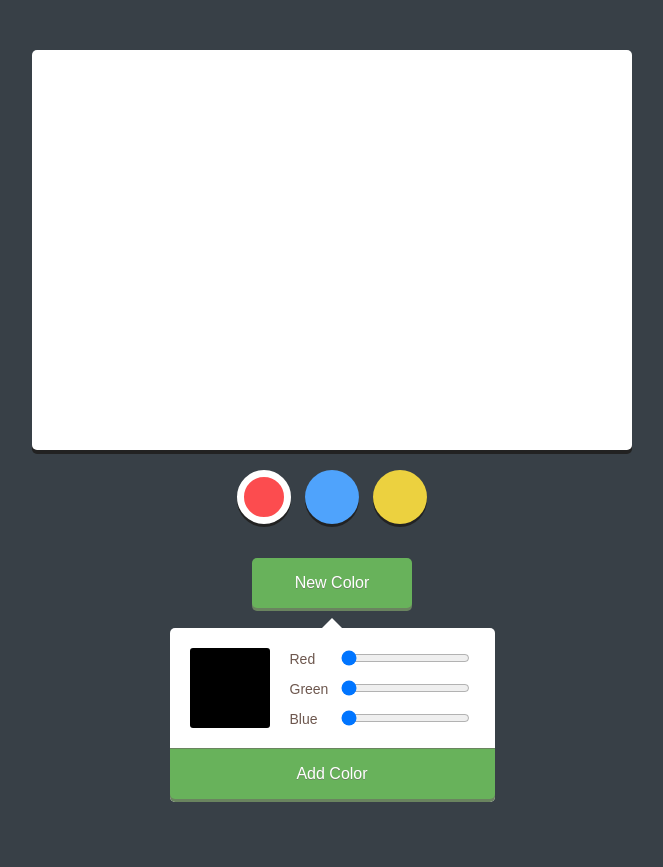
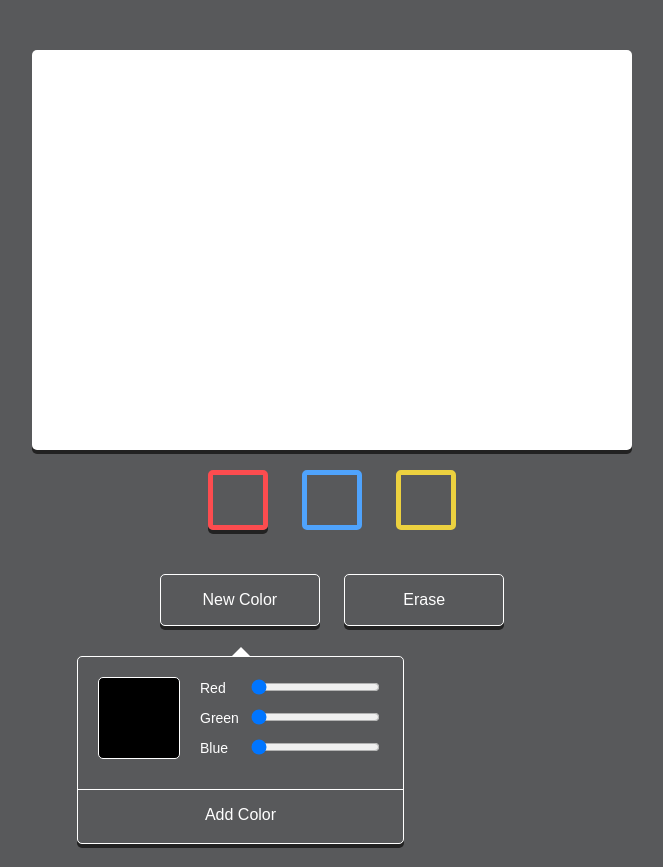
Before and after one commit to Bugs23/Drawing-App, a plain HTML site: page index.html in a window 1280 px wide. Both pictures are taken after a click on the button "New Color". Shown: the whole page, without its empty margins (308-971 px from the left). Before the commit the page ends 810 px from the top, so only its background shows below. Drawn offline with nearby package versions, Linux system fonts and the light colour scheme.

Commit message:
made some changes to the layout and design

```diff
--- a/drawing_app.js
+++ b/drawing_app.js
@@ -1,23 +1,26 @@
-var color = $(".selected").css("background-color");
+var color = $(".selected").css("border-color");
 var $canvas = $("canvas");
 var context = $canvas[0].getContext("2d");
 var lastEvent;
 var mouseDown = false;
 
 // when clicking on control list items
-//grabs the "controls" class sibling elements and removes the "selected" class and adds "selected" class to whichever li element is clicked
-$(".controls").on("click", "li", function(){
+/*
+grabs the "controls" class sibling elements and removes the "selected"
+class and adds "selected" class to whichever li element is clicked
+*/
+$(".controls").on("click", "li", function() {
   // de-select sibling elements
   $(this).siblings().removeClass("selected");
   // select clicked element
   $(this).addClass("selected");
   // cache current color here
-  color = $(this).css("background-color");
+  color = $(this).css("border-color");
 
 })
 
 // when "new color" is pressed
-$("#revealColorSelect").click(function(){
+$("#revealColorSelect").click(function() {
   // show or hide color select
   changeColor();
   $("#colorSelect").toggle();
@@ -35,20 +38,25 @@ function changeColor() {
 $("input[type=range]").change(changeColor);
 
 // when "add color" is pressed
-$("#addNewColor").click(function(){
+$("#addNewColor").click(function() {
   // append color to the ul controls
   var $newColor = $("<li></li>");
-  $newColor.css("background-color", $("#newColor").css("background-color"));
+  $newColor.css("border-color", $("#newColor").css("background-color"));
   $(".controls ul").append($newColor);
   // select the new color
   $newColor.click();
 });
 
+// when "erase" is pressed
+$("#eraseCanvas").click(function($canvas) {
+  context.clearRect(0, 0, $canvas.width, $canvas.height);
+});
+
 // on mouse event on canvas
-$canvas.mousedown(function(e){
+$canvas.mousedown(function(e) {
   lastEvent = e;
   mouseDown = true;
-}).mousemove(function(e){
+}).mousemove(function(e) {
   // draw lines
   if (mouseDown) {
   context.beginPath();
@@ -58,8 +66,8 @@ $canvas.mousedown(function(e){
   context.stroke();
   lastEvent = e;
   }
-}).mouseup(function(){
+}).mouseup(function() {
   mouseDown = false;
-}).mouseleave(function(){
+}).mouseleave(function() {
   $canvas.mouseup();
 });
--- a/index.html
+++ b/index.html
@@ -5,14 +5,17 @@
 	<link rel="stylesheet" href="styles.css" type="text/css" media="screen" title="no title" charset="utf-8">
 </head>
 <body>
-	<canvas	width="600" height="400"></canvas>
+	<canvas	id="canvas" width="600" height="400"></canvas>
 	<div class="controls">
 		<ul>
 			<li class="red selected"></li>
 			<li class="blue"></li>
 			<li class="yellow"></li>
 		</ul>
-		<button id="revealColorSelect">New Color</button>
+		<div class="main_buttons">
+			<button id="revealColorSelect">New Color</button>
+			<button id="eraseCanvas">Erase</button>
+		</div>
 		<div id="colorSelect">
 			<span id="newColor"></span>
 			<div class="sliders">
@@ -34,7 +37,7 @@
 			</div>
 		</div>
 	</div>
-	<script src="http://code.jquery.com/jquery-1.11.0.min.js" type="text/javascript" charset="utf-8"></script>
+	<script src="http://code.jquery.com/jquery-1.11.3.min.js"></script>
 	<script src="drawing_app.js" type="text/javascript" charset="utf-8"></script>
 </body>
 </html>
--- a/styles.css
+++ b/styles.css
@@ -1,22 +1,35 @@
 body {
-	background: #384047;
+	background: #58595B;
 	font-family: sans-serif;
 }
+
 canvas {
 	background: #fff;
 	display: block;
 	margin: 50px auto 10px;
+}
+
+canvas, button, .selected {
+	box-shadow: 0 4px 0 0 #222;
+}
+
+canvas,
+.controls,
+ul li,
+#revealColorSelect,
+#eraseCanvas,
+#colorSelect,
+#newColor {
 	border-radius: 5px;
-	box-shadow: 0 4px 0 0 #222;
-	cursor: url(../img/cursor.png), crosshair;
 }
+
 .controls {
 	min-height: 60px;
 	margin: 0 auto;
 	width: 600px;
-	border-radius: 5px;
 	overflow: hidden;
 }
+
 ul {
 	list-style:none;
 	margin: 0;
@@ -26,70 +39,73 @@ ul {
 	text-align: center;
 }
 
-ul li, #newColor {
+ul li {
 	display:block;
-	height: 54px;
-	width: 54px;
-	border-radius: 60px;
+	height: 50px;
+	width: 50px;
 	cursor: pointer;
-	border: 0;
-	box-shadow: 0 3px 0 0 #222;
-  background-color: black;
-}
-
-ul li {
+	border: 5px solid;
 	display: inline-block;
-	margin: 0 5px 10px;
+	margin: 0 15px 10px;
 }
 
 .red {
-	background: #fc4c4f;
+	border-color: #fc4c4f;
 }
 
 .blue {
-	background: #4fa3fc;
+	border-color: #4fa3fc;
 }
 
 .yellow {
-	background: #ECD13F;
+	border-color: #ECD13F;
 }
 
 .selected {
-	border: 7px solid #fff;
-	width: 40px;
-	height: 40px;
+	width: 50px;
+	height: 50px;
 }
+
+.main_buttons {
+	text-align: center;
+	width: 400px;
+	margin: 0 auto;
+}
+
 button {
-	background: #68B25B;
-	box-shadow: 0 3px 0 0 #6A845F;
+	display: inline-block;
+	background: none;
+	border: 1px solid #fff;
 	color: #fff;
 	outline: none;
 	cursor: pointer;
-	text-shadow: 0 1px #6A845F;
-	display: block;
 	font-size: 16px;
 	line-height: 40px;
 }
-#revealColorSelect {
-	border: none;
-	border-radius: 5px;
-	margin: 10px auto;
-	padding: 5px 20px;
+
+#revealColorSelect, #eraseCanvas {
+	margin: 10px;
+	padding: 5px;
 	width: 160px;
 }
 
-/* New Color Palette */
+
+
+/*************************************
+New Color Palette
+*************************************/
+
 #colorSelect {
-	background: #fff;
-	border-radius: 5px;
+	border: 1px solid #fff;
 	clear: both;
-	margin: 20px auto 0;
+	margin: 20px 0 15px 45px;
 	padding: 10px;
 	width: 305px;
 	position: relative;
+	display:none;
+	box-shadow: 0 4px 0 0 #222;
+}
 
-	display:none;
-}
 #colorSelect:after {
 	bottom: 100%;
 	left: 50%;
@@ -108,34 +124,57 @@ button {
 #newColor {
 	width: 80px;
 	height: 80px;
-	border-radius: 3px;
-	box-shadow: none;
+	border: 1px solid #fff;
 	float: left;
-	border: none;
 	margin: 10px 20px 20px 10px;
 
 }
+
 .sliders p {
 	margin: 8px 0;
 	vertical-align: middle;
 }
+
 .sliders label {
 	display: inline-block;
 	margin: 0 10px 0 0;
 	width: 35px;
 	font-size: 14px;
-	color: #6D574E;
+	color: #fff;
 }
+
 .sliders input {
 	position: relative;
 	top: 2px;
 }
+
 #colorSelect button {
 	border: none;
-	border-top: 1px solid #6A845F;
-	border-radius: 0 0 5px 5px;
+	border-top: 1px solid #fff;
+	box-shadow: none;
 	clear: both;
 	margin: 10px -10px -7px;
 	padding: 5px 10px;
 	width: 325px;
 }
+
+
+
+/*************************************
+MEDIA QUERIES
+*************************************/
+
+@media (max-width: 668px) {
+	canvas {
+		width: 400px;
+		height: 300px;
+	}
+
+	.controls {
+		width: 400px;
+	}
+
+	#colorSelect {
+		margin: 20px auto 0;
+	}
+}
```
